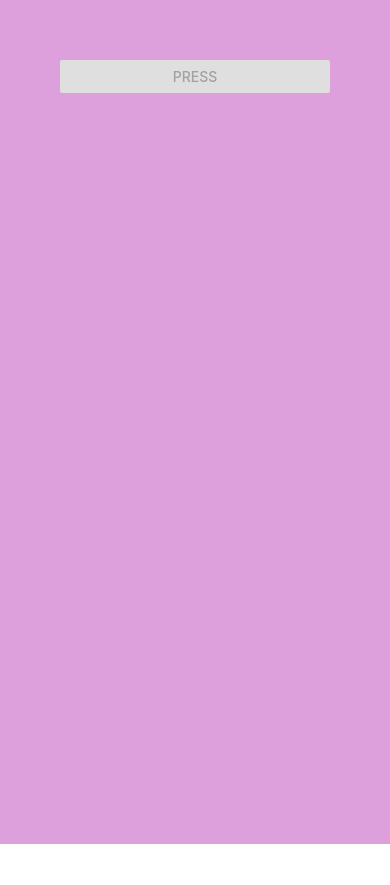
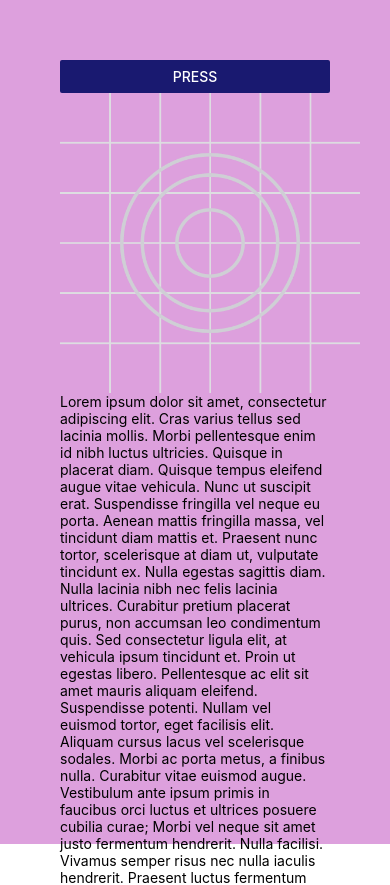
Before and after one commit to Gavin-1001/React-Native-Tutorials, a React Native app in the folder CoreComponents/: screen / in a window 390 px wide. Shown: the top 885 px of the page. Before the commit the page ends 844 px from the top, so only its background shows below. Built offline with nearby package versions, Linux system fonts and the light colour scheme.

Commit message:
Finished Pressable tutorial

```diff
--- a/CoreComponents/App.js
+++ b/CoreComponents/App.js
@@ -1,11 +1,27 @@
-import {View, Text, Image, ImageBackground, ScrollView, Button} from "react-native"
+import {View, Text, Image, ImageBackground, ScrollView, Button, Pressable} from "react-native"
 const logoImg = require("./assets/adaptive-icon.png");
 
 export default function App(){
 
   return(
   <View style={{backgroundColor:"plum", flex: 1, padding: 60}}>
-      <Button title="Press" onPress={() => console.log("Pressed button")} color="midnightblue" disabled/>
+      <Button title="Press" onPress={() => console.log("Pressed button")} color="midnightblue" />
+      <Pressable onPress={() => console.log("IMage Pressed")}>
+        <Image source={logoImg} style={{width: 300, height:300}} />
+          </Pressable>
+          <Pressable onPress={()=>console.log("TEXT PRESSED")}>
+            <Text>
+                Lorem ipsum dolor sit amet, consectetur adipiscing elit. Cras varius tellus sed lacinia mollis. Morbi pellentesque enim id nibh luctus ultricies. Quisque in placerat diam. Quisque tempus eleifend augue vitae vehicula. Nunc ut suscipit erat. Suspendisse fringilla vel neque eu porta. Aenean mattis fringilla massa, vel tincidunt diam mattis et. Praesent nunc tortor, scelerisque at diam ut, vulputate tincidunt ex. Nulla egestas sagittis diam. Nulla lacinia nibh nec felis lacinia ultrices. Curabitur pretium placerat purus, non accumsan leo condimentum quis. Sed consectetur ligula elit, at vehicula ipsum tincidunt et. Proin ut egestas libero.
+
+                Pellentesque ac elit sit amet mauris aliquam eleifend. Suspendisse potenti. Nullam vel euismod tortor, eget facilisis elit. Aliquam cursus lacus vel scelerisque sodales. Morbi ac porta metus, a finibus nulla. Curabitur vitae euismod augue. Vestibulum ante ipsum primis in faucibus orci luctus et ultrices posuere cubilia curae; Morbi vel neque sit amet justo fermentum hendrerit. Nulla facilisi. Vivamus semper risus nec nulla iaculis hendrerit. Praesent luctus fermentum lacus quis sodales. Nullam rhoncus pellentesque odio, mollis dignissim augue. Integer a placerat odio. Maecenas sit amet bibendum mauris. Ut iaculis mollis massa vel finibus.
+
+                Nulla id purus venenatis, sagittis turpis quis, bibendum orci. Nulla sem nisl, bibendum sed magna quis, sagittis mollis diam. Nam iaculis vestibulum felis. Morbi sit amet elit ultrices, lobortis nulla at, pretium est. Nullam ultrices leo ac ex vehicula, nec mattis purus molestie. Integer efficitur interdum mattis. Morbi metus sapien, ullamcorper ut odio sed, egestas mollis orci.
+
+                Sed ut sapien nec mauris finibus scelerisque at ut orci. Sed erat ante, fringilla in viverra id, congue non leo. Mauris scelerisque, tortor vel luctus varius, magna felis tristique ex, eu venenatis velit odio vel urna. Ut elementum sapien vitae diam pharetra gravida. Nunc fermentum consequat nisi. Vestibulum gravida aliquam ligula ut semper. Quisque sed est lacus. In dolor est, luctus vel risus finibus, congue semper massa. Ut sagittis eu ipsum nec sollicitudin. Duis sit amet molestie sem, at pulvinar tortor. Nullam finibus purus in arcu pellentesque, quis aliquet lacus sollicitudin.
+
+                Cras eget nunc ut erat interdum ullamcorper quis eget velit. Morbi magna diam, aliquet vel nulla non, suscipit malesuada ligula. Fusce lobortis nisl non ornare tincidunt. Maecenas vel blandit erat, ut mattis elit. Cras at mi sed sapien egestas molestie eget et nisi. Vivamus vulputate lectus non risus lobortis, nec semper erat tempor. Ut et ligula ac metus placerat congue. Phasellus eu placerat eros. Integer scelerisque non nisl vitae ultricies. Phasellus sed nibh quis ligula mattis varius. Duis sollicitudin tempus nulla, vitae eleifend magna pretium at. Sed at libero egestas ex euismod faucibus. Donec in metus vitae elit mollis laoreet non id ex. Integer felis eros, efficitur at ligula sed, sodales bibendum orci. Aliquam sed efficitur nisl.
+            </Text>
+          </Pressable>
   </View>
   );
 }
```
